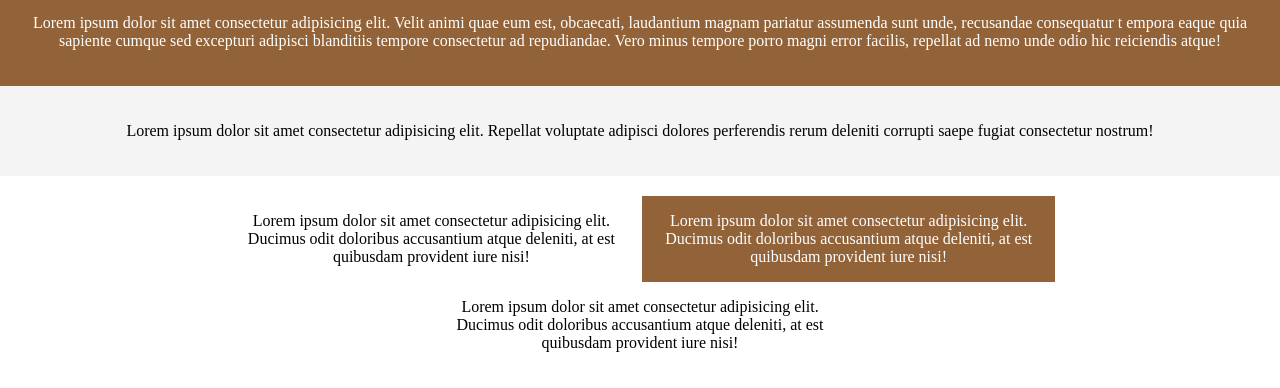
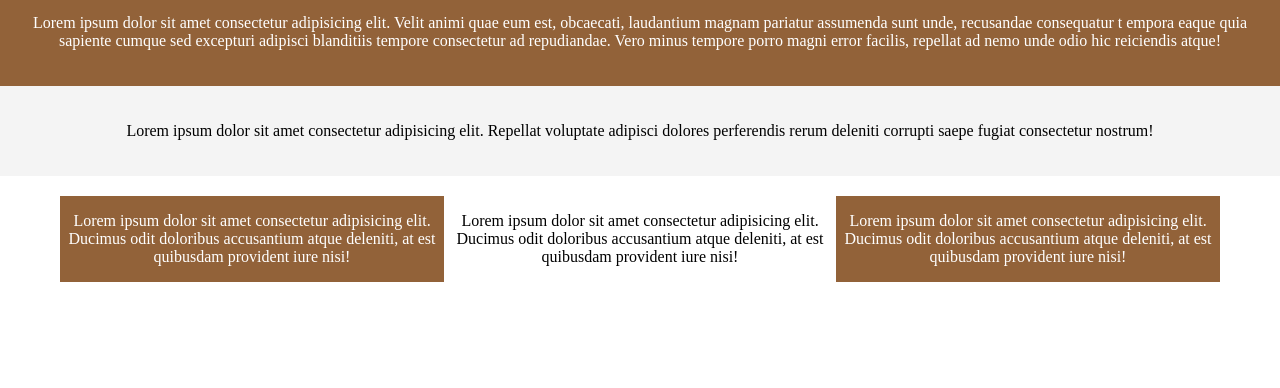
Before and after one commit to Serhii1910/layoutPtactice, a plain HTML site: page index.html in a window 1280 px wide. Shown: the part 822-1210 px from the top of the page. After the commit the page ends 1124 px from the top, so only its background shows below. Drawn offline with Linux system fonts and the light colour scheme.

Commit message:
With mistakes

```diff
--- a/index.css
+++ b/index.css
@@ -45,18 +45,19 @@ body {
 .someInfo3 {
 	padding:20px;
 	text-align:center;
+	padding:20px;
+}
+.someInfo3  div {
+	width: 30vw;
+	display: inline-block;
+	margin: 0;
+	padding: 0;
 }
 .someInfo3  #someInfo3-1 {
-	display: inline-block;
-	width: 33.33%;
-}
-.someInfo3  #someInfo3-2 {
-	display: inline-block;
-	width: 33.33%;
 	background:#926239;
-    color:#fff;
+	color:#fff;
 }
 .someInfo3  #someInfo3-3 {
-	display: inline-block;
-	width: 33.33%;
+	background:#926239;
+	color:#fff;
 }
```
